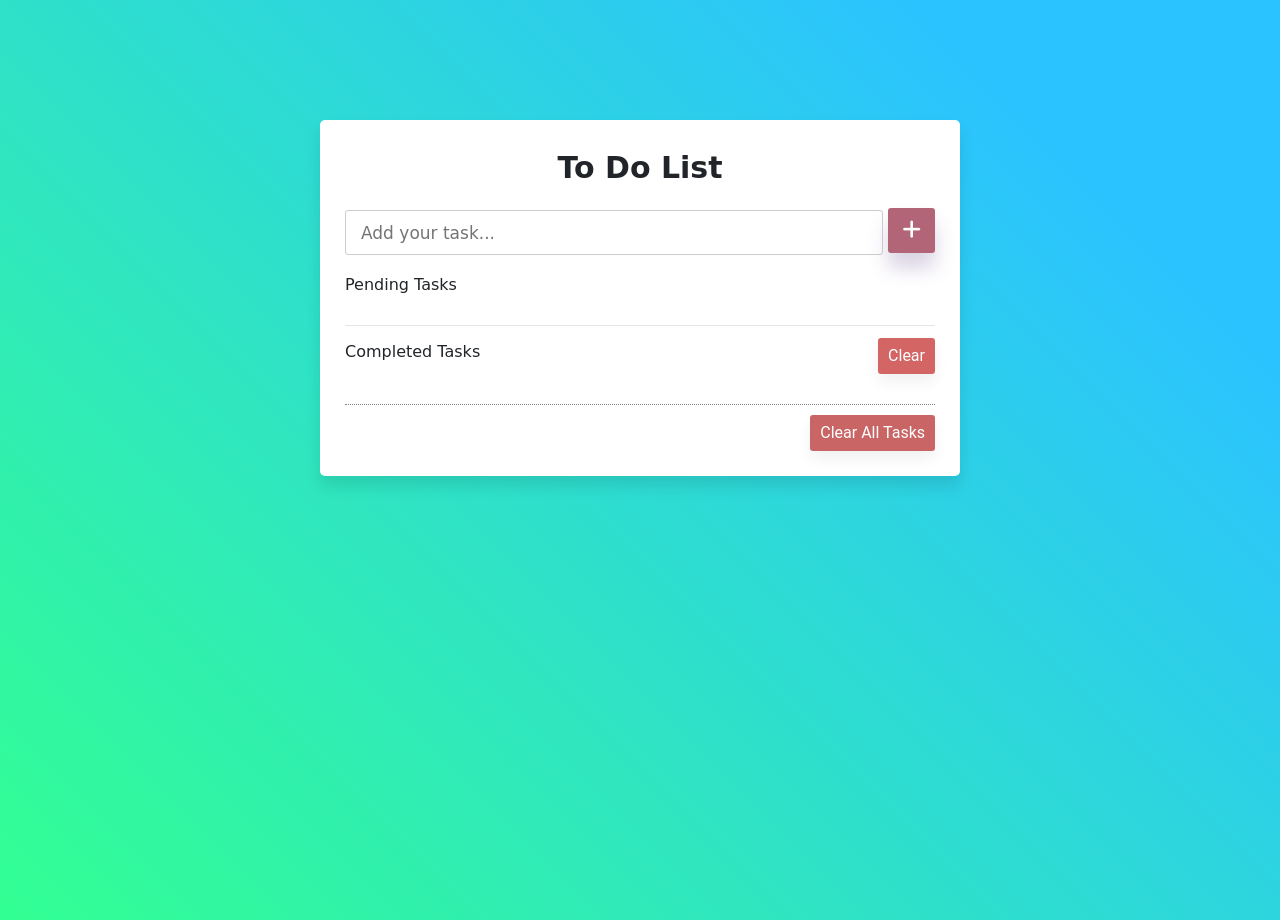
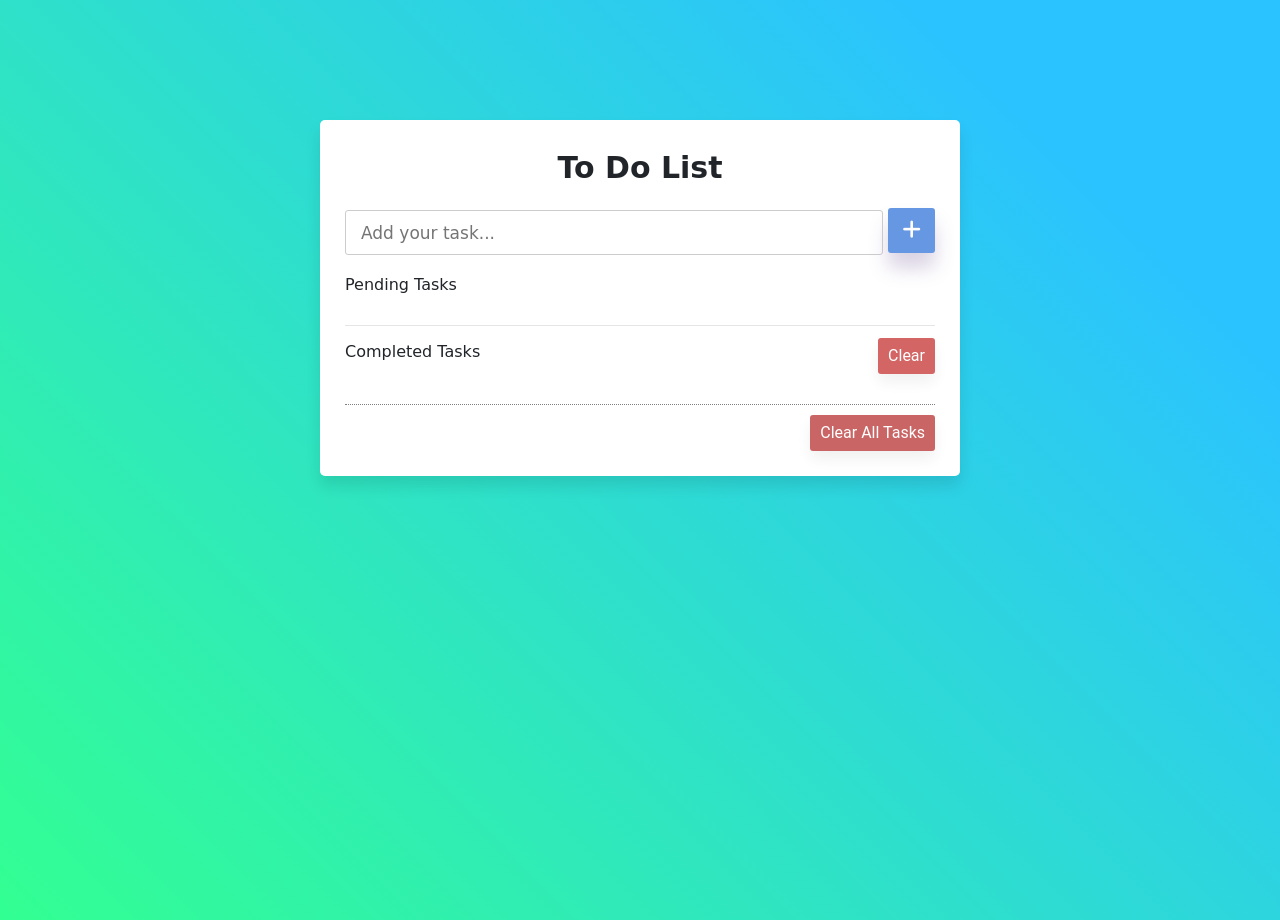
Before and after one commit to MayPhyoKyaw/toDoList, a website: page index.html in a window 1280 px wide. In both pictures the pointer is over the button 911 px from the left and 232 px from the top of the page. Drawn offline with nearby package versions, Linux system fonts and the light colour scheme; files that its build step writes are made by us from their sources; no server answers.

Commit message:
change add button color

```diff
--- a/public/css/style.css
+++ b/public/css/style.css
@@ -231,7 +231,7 @@ ul li.checkedli {
     font-size: 21px;
     font-family: 'Roboto', sans-serif;
     outline: none;
-    background: #000080;
+    background: #003380;
     cursor: pointer !important;
     border: none;
     border-radius: 3px;
@@ -257,7 +257,12 @@ ul li.checkedli {
     border-color: #000080;
 }
 
-.inputField button:hover,
+.inputField button:hover{
+    background: #0053cf;;
+    box-shadow: 0px 15px 20px #c0b4d1;
+    transform: translateY(-2px);
+}
+
 .footer button:hover {
     background: #80001c;
     box-shadow: 0px 15px 20px #c0b4d1;
```
